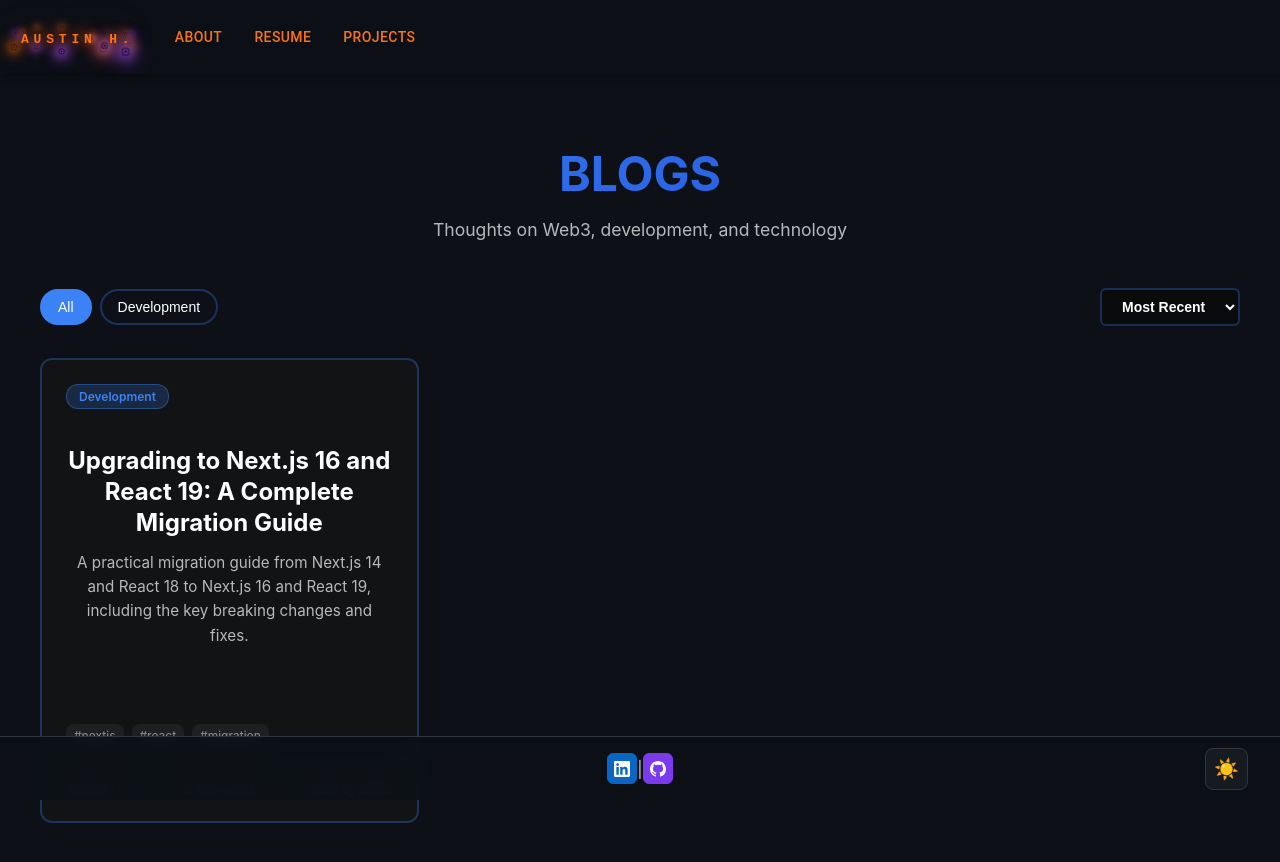
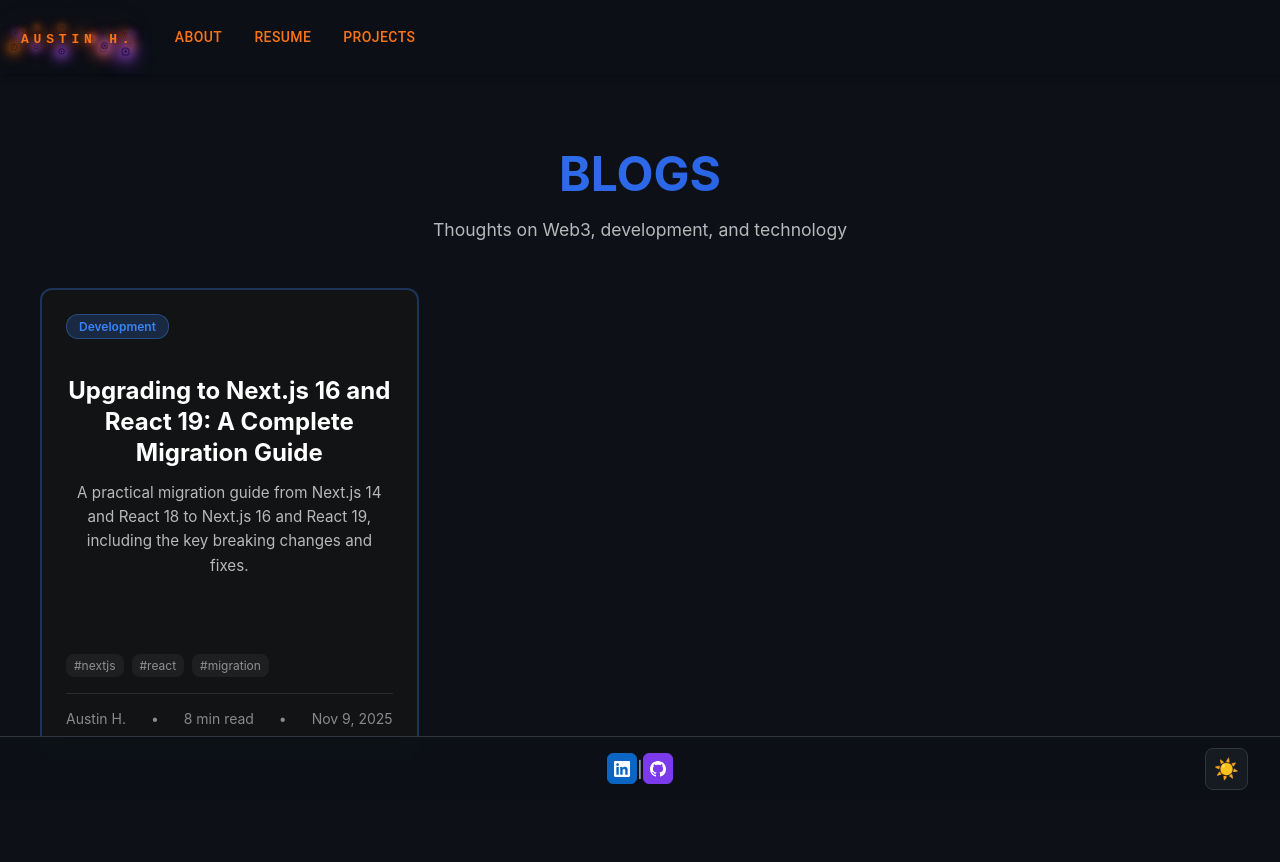
Before and after one commit to Nitsuah-Labs/nitsuah-io, a Next.js app: page /projects/blogs in a window 1280 px wide. Built offline with nearby package versions, Linux system fonts and the light colour scheme; what @wagmi/connectors, wagmi would draw is missing.

Commit message:
Remove manual blog entry functionality

```diff
--- a/src/app/projects/blogs/_comp/BlogsControls.tsx
+++ b/src/app/projects/blogs/_comp/BlogsControls.tsx
@@ -1,72 +1,8 @@
 "use client";
 import React from "react";
 
-const BlogsControls: React.FC<{
-  categories: string[];
-  selectedCategory: string;
-  setSelectedCategory: (s: string) => void;
-  sortBy: "recent" | "az";
-  setSortBy: (s: "recent" | "az") => void;
-}> = ({
-  categories,
-  selectedCategory,
-  setSelectedCategory,
-  sortBy,
-  setSortBy,
-}) => {
-  return (
-    <div
-      style={{
-        display: "flex",
-        gap: "1rem",
-        marginBottom: "2rem",
-        flexWrap: "wrap",
-        justifyContent: "space-between",
-        alignItems: "center",
-      }}
-    >
-      <div style={{ display: "flex", gap: "0.5rem", flexWrap: "wrap" }}>
-        {categories.map((cat) => (
-          <button
-            key={cat}
-            onClick={() => setSelectedCategory(cat)}
-            style={{
-              padding: "0.5rem 1rem",
-              borderRadius: "20px",
-              border: "2px solid",
-              borderColor:
-                selectedCategory === cat ? "#3b82f6" : "rgba(59,130,246,0.3)",
-              background: selectedCategory === cat ? "#3b82f6" : "transparent",
-              color: "#fff",
-              cursor: "pointer",
-              fontSize: "0.875rem",
-              transition: "all 0.2s ease",
-            }}
-          >
-            {cat.charAt(0).toUpperCase() + cat.slice(1)}
-          </button>
-        ))}
-      </div>
-
-      <select
-        value={sortBy}
-        onChange={(e) => setSortBy(e.target.value as "recent" | "az")}
-        style={{
-          padding: "0.5rem 1rem",
-          borderRadius: "6px",
-          border: "2px solid rgba(59,130,246,0.3)",
-          background: "rgba(10,10,10,0.8)",
-          color: "#fff",
-          fontWeight: "600",
-          cursor: "pointer",
-          fontSize: "0.875rem",
-        }}
-      >
-        <option value="recent">Most Recent</option>
-        <option value="az">A-Z</option>
-      </select>
-    </div>
-  );
+const BlogsControls: React.FC = () => {
+  return null;
 };
 
 export default BlogsControls;
--- a/src/app/projects/blogs/page.tsx
+++ b/src/app/projects/blogs/page.tsx
@@ -1,99 +1,13 @@
 "use client";
 import type { BlogPost } from "@/lib/data/blogs";
-import { useMemo, useState } from "react";
 import Footer from "../../../app/_components/_site/Footer";
 import HomeBar from "../../../app/_components/_site/Homebar";
 import { blogPosts } from "../../../lib/data/blogs";
 import BlogGrid from "./_comp/BlogGrid";
-import BlogsControls from "./_comp/BlogsControls";
 import BlogsHeader from "./_comp/BlogsHeader";
 import "./_styles/Blog.module.css";
 
-const normalizeText = (value: string, maxLength: number) =>
-  value
-    .replace(/[\u0000-\u001F\u007F]/g, " ")
-    .replace(/\s+/g, " ")
-    .trim()
-    .slice(0, maxLength);
-
-const sanitizeSlugSegment = (value: string) => {
-  const normalized = value
-    .normalize("NFKD")
-    .toLowerCase()
-    .replace(/[^a-z0-9\s-]/g, " ")
-    .replace(/\s+/g, "-")
-    .replace(/-+/g, "-")
-    .replace(/^-|-$/g, "");
-
-  return normalized || "post";
-};
-
-const sanitizeTags = (tags: unknown) => {
-  if (!Array.isArray(tags)) return [];
-
-  return tags
-    .map((tag) => normalizeText(String(tag), 40).toLowerCase())
-    .filter(Boolean)
-    .slice(0, 12);
-};
-
-const sanitizeBlogPost = (post: BlogPost): BlogPost => {
-  const safeTitle = normalizeText(post.title, 120);
-  const safeCategory = normalizeText(post.category, 40).toLowerCase();
-  const safeExcerpt = normalizeText(post.excerpt, 320);
-  const safeContent = normalizeText(post.content, 20000);
-  const safeSlug = sanitizeSlugSegment(post.slug || safeTitle);
-  const safeId = sanitizeSlugSegment(post.id || safeSlug);
-
-  return {
-    ...post,
-    id: safeId,
-    title: safeTitle,
-    slug: safeSlug,
-    excerpt: safeExcerpt,
-    content: safeContent,
-    category: safeCategory,
-    tags: sanitizeTags(post.tags),
-  };
-};
-
 const Blogsite = () => {
-  const [posts, setPosts] = useState<BlogPost[]>(blogPosts);
-  const [selectedCategory, setSelectedCategory] = useState<string>("all");
-  const [sortBy, setSortBy] = useState<"recent" | "az">("recent");
-
-  // Get unique categories
-  const categories = useMemo(() => {
-    const cats = new Set<string>(["all"]);
-    posts.forEach((post) => {
-      if (post.published) cats.add(post.category.toLowerCase());
-    });
-    return Array.from(cats);
-  }, [posts]);
-
-  // Filter and sort blogs
-  const filteredBlogs = useMemo(() => {
-    let filtered = posts.filter((post) => post.published);
-
-    // Filter by category
-    if (selectedCategory !== "all") {
-      filtered = filtered.filter(
-        (post) => post.category.toLowerCase() === selectedCategory,
-      );
-    }
-
-    // Sort
-    if (sortBy === "recent") {
-      filtered.sort(
-        (a, b) => new Date(b.date).getTime() - new Date(a.date).getTime(),
-      );
-    } else if (sortBy === "az") {
-      filtered.sort((a, b) => a.title.localeCompare(b.title));
-    }
-
-    return filtered;
-  }, [posts, selectedCategory, sortBy]);
-
   return (
     <div
       className="App"
@@ -111,30 +25,7 @@ const Blogsite = () => {
       >
         <div style={{ maxWidth: "1200px", margin: "0 auto" }}>
           <BlogsHeader />
-
-          <BlogsControls
-            categories={categories}
-            selectedCategory={selectedCategory}
-            setSelectedCategory={setSelectedCategory}
-            sortBy={sortBy}
-            setSortBy={setSortBy}
-          />
-
-          <BlogGrid filteredBlogs={filteredBlogs} />
-
-          {filteredBlogs.length === 0 && (
-            <div
-              style={{
-                textAlign: "center",
-                padding: "4rem 2rem",
-                color: "var(--color-text-secondary)",
-              }}
-            >
-              <p style={{ fontSize: "1.2rem" }}>
-                No blogs found in this category.
-              </p>
-            </div>
-          )}
+          <BlogGrid filteredBlogs={blogPosts} />
         </div>
       </main>
       <Footer />
```
